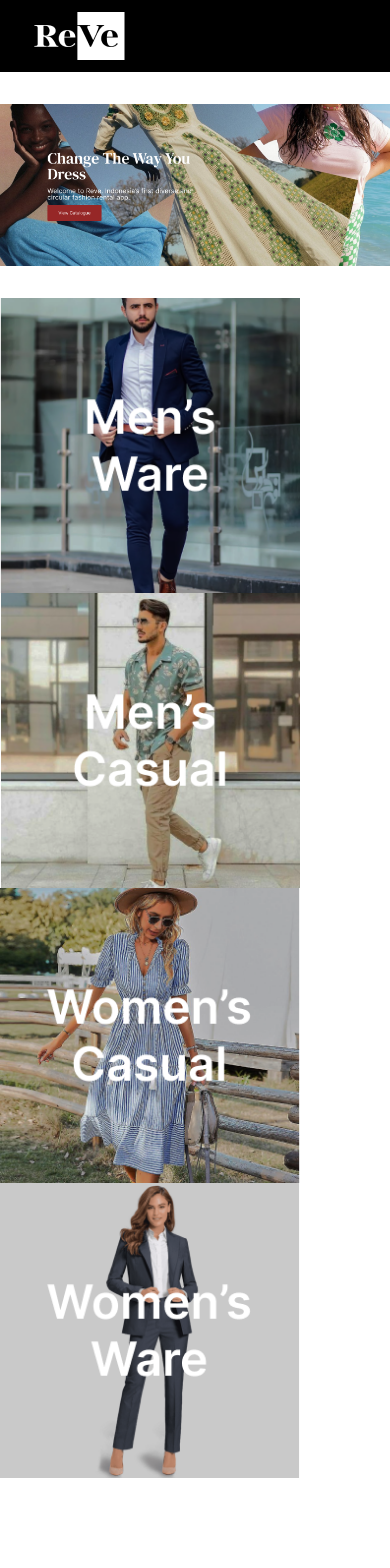
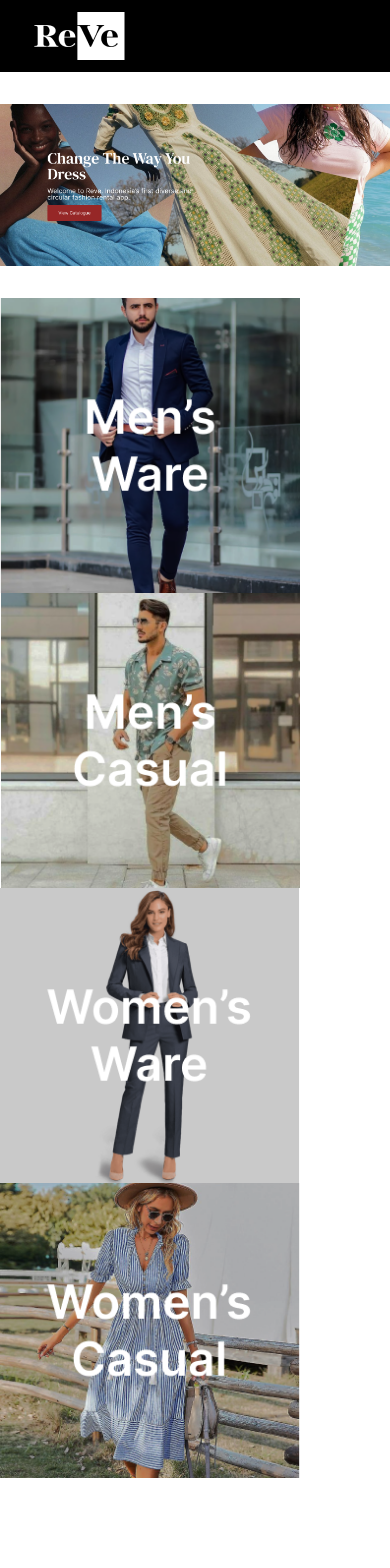
Before and after one commit to gunturoktavianto/deploy-reve, a Next.js app: page / in a window 390 px wide. Shown: the top 1568 px of the page. Built offline with nearby package versions, Linux system fonts and the light colour scheme.

Commit message:
categ mobile fix

```diff
--- a/components/homepage/Category.jsx
+++ b/components/homepage/Category.jsx
@@ -21,13 +21,13 @@ const Category = ({ product }) => {
                     width="300"
                 />
                 <Image
-                    src={category3}
+                    src={category4}
                     alt="product anme"
                     height="240"
                     width="300"
                 />
                 <Image
-                    src={category4}
+                    src={category3}
                     alt="product anme"
                     height="240"
                     width="300"
```
